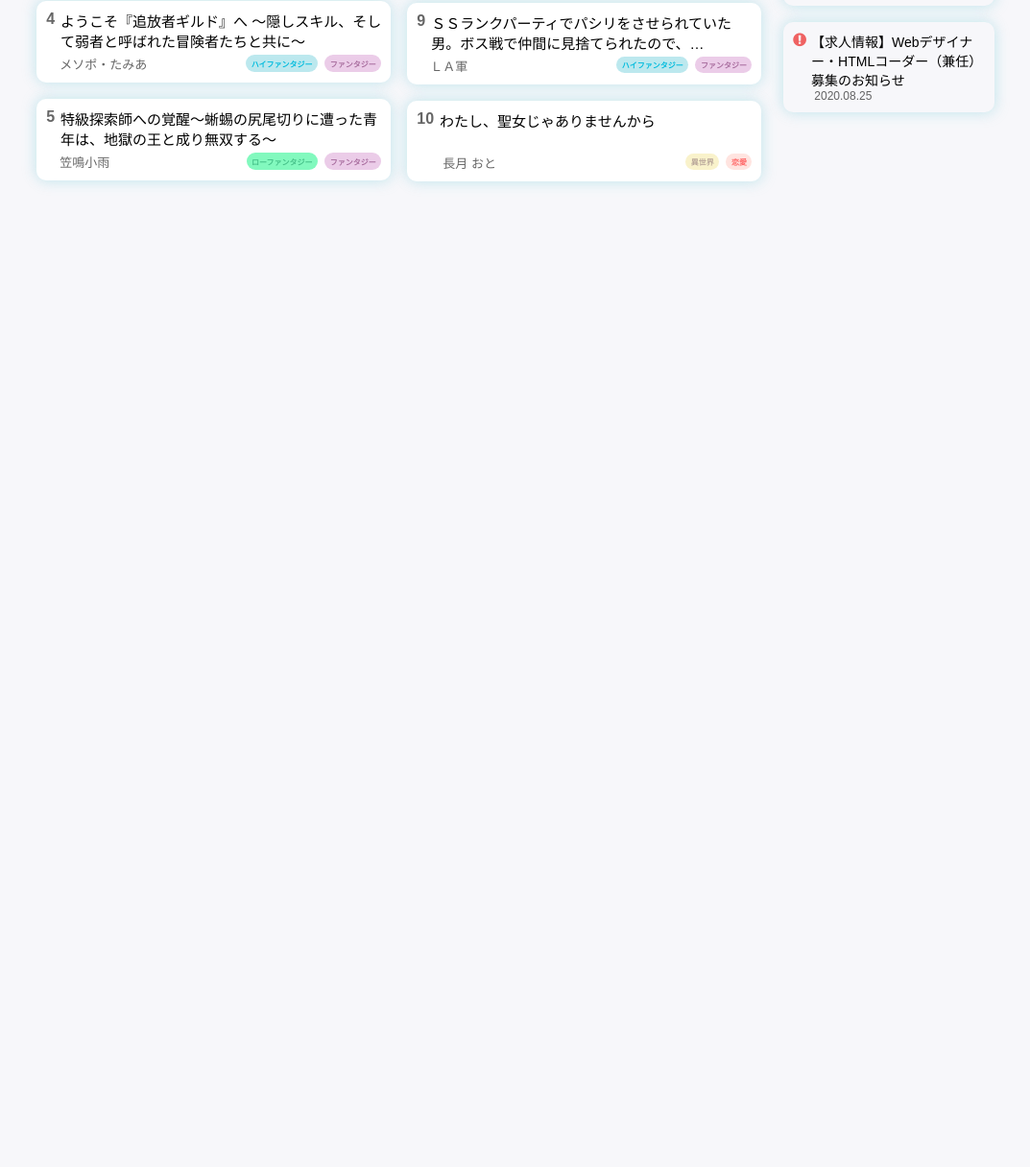
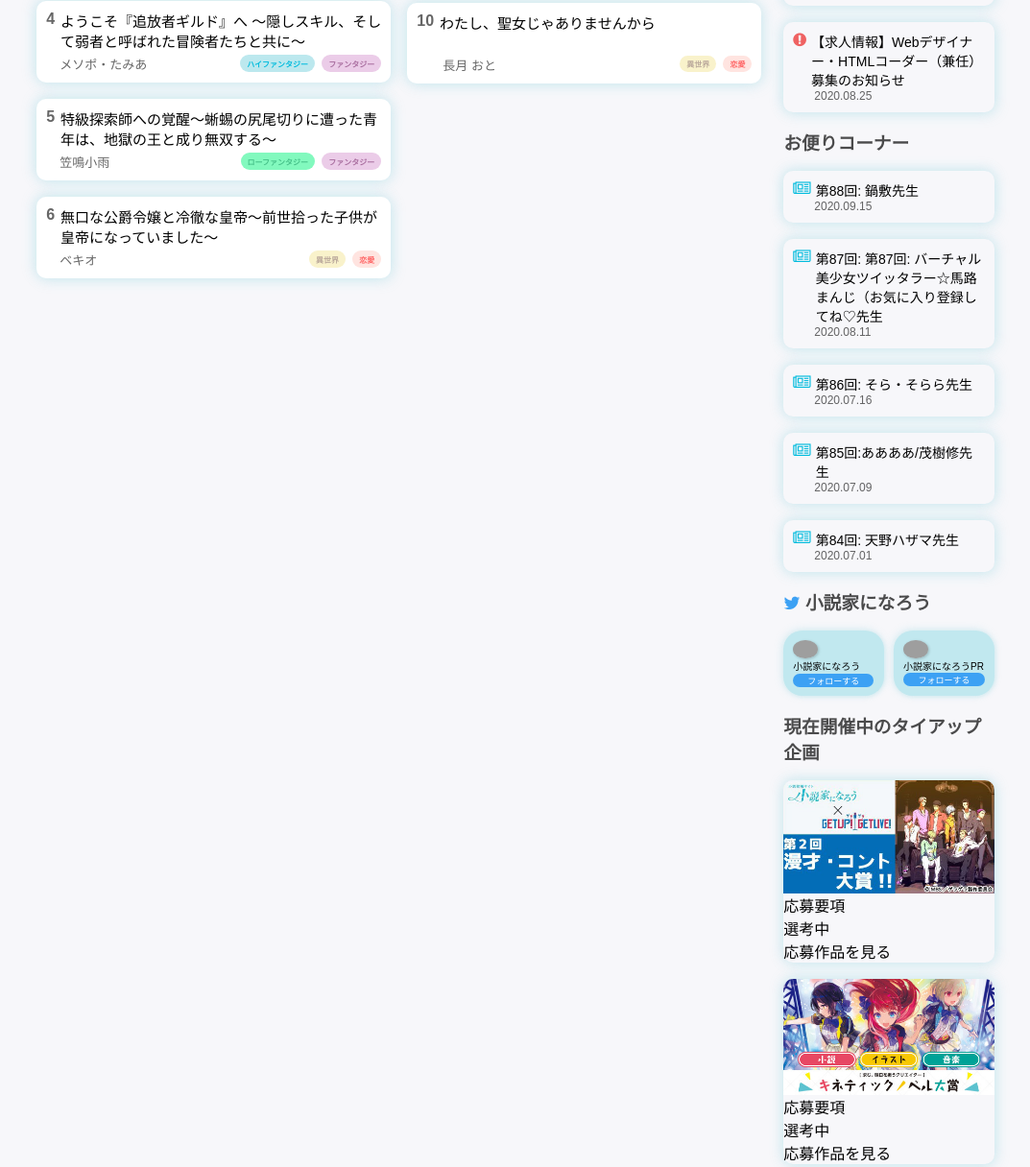
Before and after one commit to cccaphelion/syosetu, a plain HTML site: page product.html in a window 1280 px wide. Shown: the part 709-1925 px from the top of the page at 96% size, without its empty margins (103-1176 px from the left). Before the commit the page ends 1492 px from the top, so only its background shows below. Drawn offline with nearby package versions, Linux system fonts and the light colour scheme; some packages are replaced by stand-ins of ours; grey boxes are pictures that could not be loaded.

Commit message:
aside nearly finish

```diff
--- a/product.html
+++ b/product.html
@@ -1,4 +1,3 @@
-
 <html lang="en">
 
 <head>
@@ -101,7 +100,9 @@
         <div class="novel-wrapper">
           <div class="novel-item">
             <div id="wtffloat">
-              <div class="rank-number">1</div>
+              <div class="rank-number" style="width: 9.88px;"> 1
+                <img class="medal-icon" src="images/medal.png"></img>
+              </div>
               <div class="title">
                 町人Aは悪役令嬢をどうしても救いたい【完結保証】
               </div>
@@ -121,7 +122,7 @@
 
           <div class="novel-item">
             <div id="wtffloat">
-              <div class="rank-number">2</div>
+              <div class="rank-number" style="width: 9.88px;">2<img class="medal-icon" src="images/medal.png"></img></div>
               <div class="title">
 
                 世界最速のレベルアップ　～無能スキル【ダンジョン内転移】が覚醒した結果、俺だけダ…
@@ -137,7 +138,7 @@
           </div>
           <div class="novel-item">
             <div id="wtffloat">
-              <div class="rank-number">3</div>
+              <div class="rank-number" style="width: 9.88px;">3<img class="medal-icon" src="images/medal.png"></img></div>
               <div class="title">
 
 
@@ -282,9 +283,11 @@
 
     </article>
     <aside class="">
-      <h3 class="sub-title">お知らせ</h3>
 
 
+      <a href="">
+        <h3 class="sub-title">お知らせ</h3>
+      </a>
       <div class="noti-item">
         <div id="wtffloat">
           <div class="noti-icon">
@@ -349,6 +352,158 @@
         </div>
         <span>2020.08.25</span>
       </div>
+
+      <a href="">
+        <h3 class="sub-title">お便りコーナー</h3>
+      </a>
+
+
+      <div class="noti-item">
+        <div id="wtffloat" style="justify-content:flex-start">
+          <div class="noti-icon">
+            <i class="fa fa-newspaper-o" aria-hidden="true"></i>
+          </div>
+
+          <div class="noti-title">
+
+
+
+            第88回: 鍋敷先生</div>
+        </div>
+        <span>2020.09.15</span>
+      </div>
+      <div class="noti-item">
+        <div id="wtffloat" style="justify-content:flex-start">
+          <div class="noti-icon">
+            <i class="fa fa-newspaper-o" aria-hidden="true"></i>
+          </div>
+
+          <div class="noti-title">
+
+
+
+            第87回:
+            第87回: バーチャル美少女ツイッタラー☆馬路まんじ（お気に入り登録してね♡先生</div>
+        </div>
+        <span>2020.08.11</span>
+      </div>
+      <div class="noti-item">
+        <div id="wtffloat" style="justify-content:flex-start">
+          <div class="noti-icon">
+            <i class="fa fa-newspaper-o" aria-hidden="true"></i>
+          </div>
+
+          <div class="noti-title">
+
+
+
+
+            第86回: そら・そらら先生</div>
+        </div>
+        <span>2020.07.16</span>
+      </div>
+      <div class="noti-item">
+        <div id="wtffloat" style="justify-content:flex-start">
+          <div class="noti-icon">
+            <i class="fa fa-newspaper-o" aria-hidden="true"></i>
+          </div>
+
+          <div class="noti-title">
+
+
+
+
+            第85回:ああああ/茂樹修先生</div>
+        </div>
+        <span>2020.07.09</span>
+      </div>
+      <div class="noti-item">
+        <div id="wtffloat" style="justify-content:flex-start">
+          <div class="noti-icon">
+            <i class="fa fa-newspaper-o" aria-hidden="true"></i>
+          </div>
+
+          <div class="noti-title">
+
+
+
+
+            第84回: 天野ハザマ先生</div>
+        </div>
+        <span>2020.07.01</span>
+      </div>
+
+
+
+
+
+      <a href="">
+
+        <h3 class="sub-title"> <i class="fa fa-twitter " aria-hidden="true"></i> 小説家になろう</h3>
+
+      </a>
+
+      <div class="off-twi">
+        <div class="sub-twi " style="position:relative">
+          <img class="p-twitter-link__icon" src="https://static.syosetu.com/view/images/twittericon_syosetu.png?psawph" alt="Twitter小説家になろう">
+          <div id="sepfont">小説家になろう</div>
+          <a href="" style="position:absolute;bottom:9.5px;left:10px;width:80%;
+          ">
+            <div class="label" >フォローする</div>
+          </a>
+        </div>
+
+        <div class="sub-twi">
+
+          <img class="p-twitter-link__icon" src="https://static.syosetu.com/view/images/twittericon_syosetu.png?psawph" alt="Twitter小説家になろう">
+          <div id="sepfont">小説家になろうPR</div>
+
+          <a href="">
+            <div class="label"> フォローする</div>
+          </a>
+        </div>
+      </div>
+
+
+      <a href="">
+
+        <h3 class="sub-title"> 現在開催中のタイアップ企画
+        </h3>
+
+      </a>
+
+      <div class="activity noti-item">
+        <img src="images/aside1.jpg" alt="">
+        <div>
+          <div>応募要項</div>
+          <div>選考中</div>
+          <div> 応募作品を見る</div>
+        </div>
+      </div>
+      <div class="activity noti-item">
+        <img src="images/aside2.jpg" alt="">
+        <div>
+          <div>応募要項</div>
+          <div>選考中</div>
+          <div> 応募作品を見る</div>
+        </div>
+      </div>
+      <div class="activity noti-item">
+        <img src="images/aside3.jpg" alt="">
+        <div>
+          <div>応募要項</div>
+          <div>選考中</div>
+          <div> 応募作品を見る</div>
+        </div>
+      </div>
+      <div class="activity noti-item">
+        <img src="images/aside4.jpg" alt="">
+        <div>
+          <div>応募要項</div>
+          <div>選考中</div>
+          <div> 応募作品を見る</div>
+        </div>
+      </div>
     </aside>
   </div>
 
--- a/style.css
+++ b/style.css
@@ -2,11 +2,12 @@
   width: 210px;
   margin-top: 14px;
 }
-html{
+
+html {
   background-color: #f7f7fa;
   font-family: 'M PLUS Rounded 1c', sans-serif;
+}
 
-}
 .main-nav {
   display: flex;
   font-size: 0.85rem;
@@ -34,7 +35,7 @@ a {
   text-decoration: none;
 }
 
-.main-nav li{
+.main-nav li {
   margin-top: 34px;
 }
 
@@ -58,14 +59,19 @@ a {
   left: 15%;
   width: 70%;
 }
+
 .page-header h1 p {
   position: absolute;
+}
 
+.medal-icon {
+  width: 15px;
+  margin-left: -2px;
 }
 
 .page-header {
   display: flex;
-  justify-content: space-between;
+  justify-content: space-around;
 }
 
 .wrapper {
@@ -115,8 +121,9 @@ a {
   border-radius: 0 5px 5px 0;
   transition: .8s;
 }
-.search-bar button:hover{
-  background:#45b9cf;
+
+.search-bar button:hover {
+  background: #45b9cf;
   box-shadow: 2.5px 2px 5px #45b9cf;
 }
 
@@ -124,69 +131,46 @@ a {
   content: "\f002";
   font-family: FontAwesome;
   font-size: 16px;
-  color: #fff;}
+  color: #fff;
+}
 
-  .page-header p{
+.page-header p {
   font-size: 10px;
   font-weight: normal;
-
-
 }
 
-  .main-nav .navicon{
-
+.main-nav .navicon {
   margin-left: 15px;
 }
-  .main-nav .navicon a{
+
+.main-nav .navicon a {
   font-size: 1.2rem;
-    color: rgba(133, 213, 225, 1);;
-
-  }
-.main-nav .navicon a:hover{
-
-  color:  #45b9cf;
-  text-shadow: 1px 1px 20px #45b9cf;
-
+  color: rgba(133, 213, 225, 1);
+  ;
 }
 
+.main-nav .navicon a:hover {
+  color: #45b9cf;
+  text-shadow: 1px 1px 20px #45b9cf;
+}
 
+* {
+  padding: 0;
+  margin: 0;
+  box-sizing: border-box;
+}
 
-
-
-
-
-
-
-
-
-
-
-
-
-
-
-
-
-
-
-
-
-
-
-
-
-*{padding: 0;margin: 0;box-sizing: border-box;}
-.container li{
+.container li {
   list-style: none;
   float: left;
 }
-.container ul img{
+
+.container ul img {
   width: 333px;
   height: auto;
+}
 
-}
-.container{
-
+.container {
   box-shadow: 1px 1px 8px rgba(133, 213, 225, .8);
   width: 999px;
   height: 166.5px;
@@ -194,20 +178,20 @@ box-shadow: 1px 1px 8px rgba(133, 213, 225, .8);
   overflow: hidden;
   position: relative;
   border: 1.5px solid rgba(133, 213, 225, .5);
-
   padding-left: 0px;
   padding-right: 0px;
 }
-.container ol{
+
+.container ol {
   position: absolute;
   bottom: 0;
   left: 50%;
   padding: 6px;
   margin-left: -50px;
   z-index: 999;
+}
 
-}
-.container ol li{
+.container ol li {
   width: 15px;
   height: 15px;
   background-color: #fff;
@@ -216,113 +200,126 @@ padding-right: 0px;
   margin: 0 10px;
 }
 
-.container ul{
-       animation:Yui 9s cubic-bezier(0, 1, 0, 1) 3s infinite ;
+.container ul {
+  animation: Yui 9s cubic-bezier(0, 1, 0, 1) 3s infinite;
   width: 400%;
+}
 
-}
-@keyframes Yui{
+@keyframes Yui {
   0% {
     transform: translateX(0px);
   }
+
   33% {
     transform: translateX(-999px);
   }
+
   66% {
     transform: translateX(-1998px);
   }
+
   100% {
     transform: translateX(0px);
   }
+}
 
+.container ol li {
+  animation: focus 9s linear infinite; //时间要和图片保持一致
 }
-.container ol li {
-  animation:focus 9s linear infinite ;//时间要和图片保持一致
-  }
+
 ol li:nth-child(1) {
   animation-delay: 0s;
 }
+
 ol li:nth-child(2) {
   animation-delay: 3s;
 }
+
 ol li:nth-child(3) {
   animation-delay: 6s;
 }
 
 @keyframes focus {
-
   0% {
     background-color: #45b9cf;
   }
+
   20% {
     background-color: #45b9cf;
   }
+
   33% {
     background-color: #fff;
   }
 }
 
-
-.rank{
+.rank {
   margin-top: 35px;
 }
-  article{
+
+article {
   width: 74%;
 }
-  aside{
+
+aside {
   width: 22%;
 }
-  .rank{
+
+.rank {
   display: flex;
   justify-content: space-between;
   margin-bottom: 50px;
 }
-.rank-genre{
 
+.rank-genre {
   display: flex;
   list-style: none;
   margin-bottom: 3.17px;
   justify-content: space-between;
+}
 
-}
-.rank-genre li{
+.rank-genre li {
   margin-right: 20px;
 }
-.rank-number{
+
+.rank-number {
   font-weight: bold;
   margin-right: 6px;
   color: rgba(0, 0, 0, .6);
 }
-.rank-genre a i{
+
+.rank-genre a i {
   color: rgba(0, 0, 0, .6);
 }
-.rank-genre a i:hover{
+
+.rank-genre a i:hover {
   color: #0bd;
   box-shadow: 2px 2px 14px rgba(133, 213, 225, .65);
-
   text-shadow: 2px 2px 14px rgba(133, 213, 225, .65);
 }
 
-.rank-genre li a{
-  text-decoration:none;
+.rank-genre li a {
+  text-decoration: none;
   color: rgba(0, 0, 0, .6)
 }
-.rank-container{
+
+.rank-container {
   padding: 19px 0;
+}
 
-}
-.novel-wrapper{
-height: 52%;
+.novel-wrapper {
+  height: 30.9%;
   display: flex;
   flex-wrap: wrap;
   flex-direction: column;
   border-top: 0.7px solid rgba(0, 0, 0, .4);
   padding-top: 20px;
 }
-.novel-item{
+
+.novel-item {
   background-color: #fff;
-  border-radius:10px;
-  box-shadow: 2px 2px 14px rgba(133, 213, 225, .25),-2px -2px 14px rgba(133, 213, 225, .25);
+  border-radius: 10px;
+  box-shadow: 2px 2px 14px rgba(133, 213, 225, .25), -2px -2px 14px rgba(133, 213, 225, .25);
   width: 50%;
   margin-right: 17px;
   padding: 10px;
@@ -330,132 +327,201 @@ height: 52%;
   transition: all 0.4s;
 }
 
+.novel-item:hover {
+  box-shadow: 3px 3px 18px rgba(133, 213, 225, .7), -3px -3px 18px rgba(133, 213, 225, .7);
+}
 
-.novel-item:hover{
-    box-shadow: 3px 3px 18px rgba(133, 213, 225, .7),-3px -3px 18px rgba(133, 213, 225, .7);
-
-}
-.box-title{
+.box-title {
   color: rgba(0, 0, 0, .7);
 }
 
-.title{
+.title {
   font-size: 15px;
   width: 100%;
   margin-bottom: 4px;
 }
-.author{
+
+.author {
   padding-left: 14px;
   font-size: 13px;
   color: rgba(0, 0, 0, .6);
 }
-.tag{
+
+.tag {
   display: inline-block;
-  font-size:8px;
-margin-left: 20px;}
+  font-size: 8px;
+  margin-left: 20px;
+}
 
-.rank-genre a:hover{
+.rank-genre a:hover {
   color: #0bd;
 }
-#underline{
 
-
-
+#underline {
   position: relative;
 }
 
-#underline:after{
+#underline:after {
   content: "";
   width: 0;
   height: 1.4px;
-    background: rgba(0,187,221,0.6);
+  background: rgba(0, 187, 221, 0.6);
   position: absolute;
   top: 120%;
   left: 50%;
   transition: all .8s;
 }
 
-#underline:hover:after{
+#underline:hover:after {
   left: 0%;
   width: 100%;
+}
 
-}
-.tag span{
-
-  font-weight:bold;
-
+.tag span {
+  font-weight: bold;
   border-radius: 24px;
   display: inline-block;
-    padding:3.3px 5.5px;
-
-}
-.tag span:nth-of-type(1){
-
-    margin-right: 5px;
-}
-#hifa{
-  background-color:  rgba(133, 213, 225, .55);
-  color: #0bd;
-}
-#fan{
-
-  background-color:  rgba(219, 163, 213, .55);
-  color: #A86D9E
-}
-#lowf{
-  background-color:  #82F9BE;
-  color: #46C089;
+  padding: 3.3px 7px;
 
 }
 
-#yishijie{
-  background-color:  #F9F2CB;
+.tag span:nth-of-type(1) {
+  margin-right: 5px;
+}
+
+#hifa {
+  background-color: rgba(133, 213, 225, .55);
+  color: #0bd;
+}
+
+#fan {
+  background-color: rgba(219, 163, 213, .55);
+  color: #A86D9E
+}
+
+#lowf {
+  background-color: #82F9BE;
+  color: #46C089;
+}
+
+#yishijie {
+  background-color: #F9F2CB;
   color: #BAA89B
 }
-#love{
+
+#love {
   background-color: #FFE4E0;
   color: #FF6868;
 }
-#wtffloat{
+
+#wtffloat {
   display: flex;
   justify-content: space-between;
 }
-#doubledigit{
+
+#doubledigit {
   padding-left: 27px;
 }
 
-
-
-
 /*修改侧边栏通知部分*/
-.noti-item{
-    box-shadow: 2px 2px 14px rgba(133, 213, 225, .25), -2px -2px 14px rgba(133, 213, 225, .25);
+.noti-item {
+  box-shadow: 2px 2px 14px rgba(133, 213, 225, .25), -1.5px -1.5px 13px rgba(133, 213, 225, .25);
   transition: all 0.4s;
   border-radius: 10px;
   padding: 10px;
   margin-bottom: 17px;
 }
-.noti-item:hover{
-  box-shadow: 3px 3px 18px rgba(133, 213, 225, .7), -3px -3px 18px rgba(133, 213, 225, .7);
+
+.noti-item:hover {
+  box-shadow: 3px 3px 18px rgba(133, 213, 225, .7), -1.5px -1.5px 15px rgba(133, 213, 225, .7);
 }
-.noti-item span{
+
+.noti-item span {
   margin-left: 22px;
   font-size: 12px;
   color: rgba(0, 0, 0, .6);
 }
-.noti-icon{
+
+.noti-icon {
   margin-right: 5px;
 }
-.fa-bell{
+
+.fa-bell {
   color: #0bd;
 }
-.fa-exclamation-circle{
+
+.fa-exclamation-circle {
   color: #ef6262;
 }
-.sub-title{
+
+.sub-title {
   color: rgba(0, 0, 0, .7);
   margin-bottom: 17px;
 }
-.noti-title{
+
+.noti-title {
   font-size: 14px;
 }
+
+.fa-newspaper-o {
+  color: #0bd;
+}
+
+.off-twi {
+  display: flex;
+
+}
+
+.sub-twi:nth-child(-n+1) {
+  margin-right: 10px;
+}
+
+.sub-twi {
+  padding: 10px ;
+  border-radius: 20px;
+  background-color: #c1e8ef;
+  flex:1;
+  box-shadow: 1px 1px 4px rgba(133, 213, 225, .25), -1.2px -1.2px 8px rgba(133, 213, 225, .25);
+  margin-bottom: 17px;
+    transition: all 0.3s;
+}
+.sub-twi:hover{
+  box-shadow: 3px 3px 8px rgba(133, 213, 225, .7), -1.5px -1.5px 8px rgba(133, 213, 225, .7);
+}
+
+.p-twitter-link__icon {
+  width: 26px;
+  margin-right: 5px;
+  border-radius: 50%;
+  box-shadow: 1px 1px 3px rgba(0, 0, 0, .2);
+}
+.fa-twitter{
+  color: #3ca1f4;
+}
+.sub-twi .label{
+  color: #fff;
+  background-color: #3ca1f4;
+  border-radius: 50px;
+  font-size: xx-small;
+text-align: center;
+padding-top: 1px;
+
+}
+
+.sub-twi .label:hover{
+    background-color: #3691db;
+}
+#sepfont{
+  font-size: x-small;
+}
+.activity{
+padding: 0px;
+}
+.activity img{
+  width:100%;
+
+  border-top-left-radius:10px;
+
+border-top-right-radius:10px;
+
+}
```
Also changed, not shown: images/aside1.jpg (added), images/aside2.jpg (added), images/aside3.jpg (added), images/aside4.jpg (added), images/medal.png (added). Lines whose indentation alone changed are shown as unchanged.
